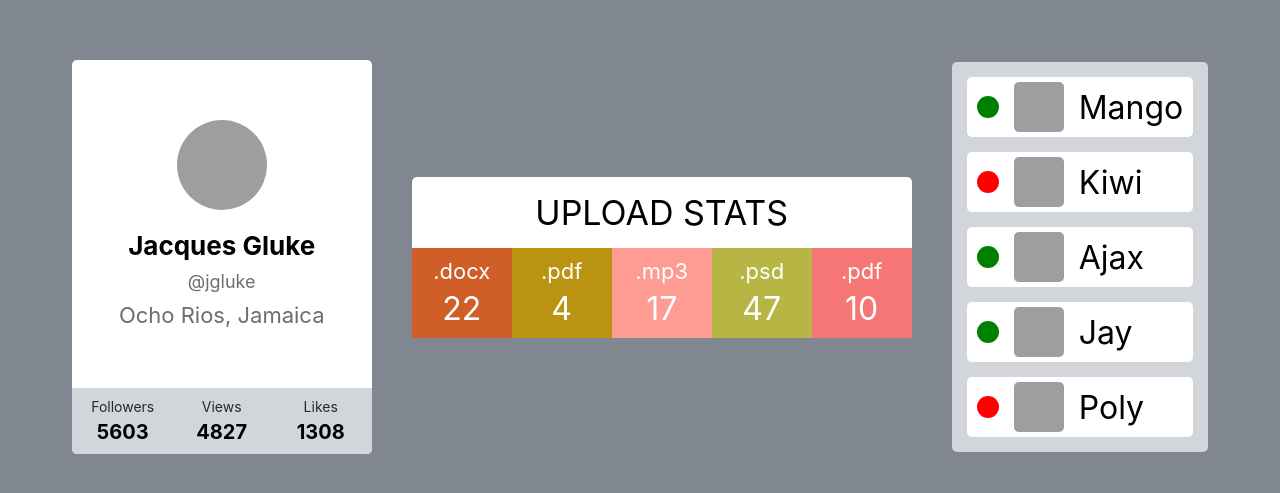
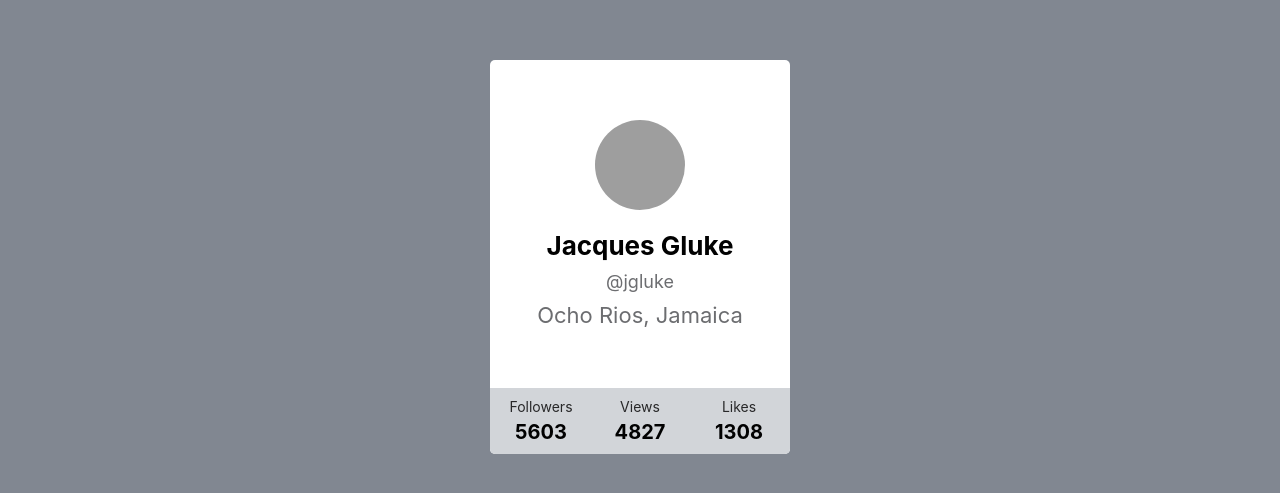
Before and after one commit to campot05/goit-react-hw-01-components, a React (Create React App) app: page / in a window 1280 px wide. Shown: the part 143-636 px from the top of the page. Built offline with nearby package versions, Linux system fonts and the light colour scheme; grey boxes are pictures that could not be loaded.

Commit message:
Update App.jsx

```diff
--- a/src/components/App.jsx
+++ b/src/components/App.jsx
@@ -1,10 +1,10 @@
 import { Profile } from './Profile/Profile';
 // import { Statistics } from 'components/Statistics';
-import { FriendList } from './FriendList/FliendList';
-import { Statistics } from './Statistics/Statistics';
+// import { FriendList } from './FriendList/FliendList';
+// import { Statistics } from './Statistics/Statistics';
 import user from '../user';
-import data from '../data';
-import friends from '../friends';
+// import data from '../data';
+// import friends from '../friends';
 
 export const App = () => {
   return (
@@ -25,8 +25,8 @@ export const App = () => {
         avatar={user.avatar}
         stats={user.stats}
       />
-      <Statistics stats={data} title="Upload stats" />
-      <FriendList friends={friends} />
+      {/* <Statistics stats={data} title="Upload stats" />
+      <FriendList friends={friends} /> */}
     </div>
   );
 };
```
